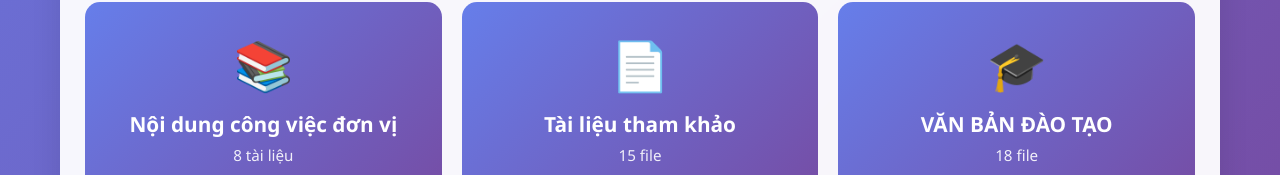
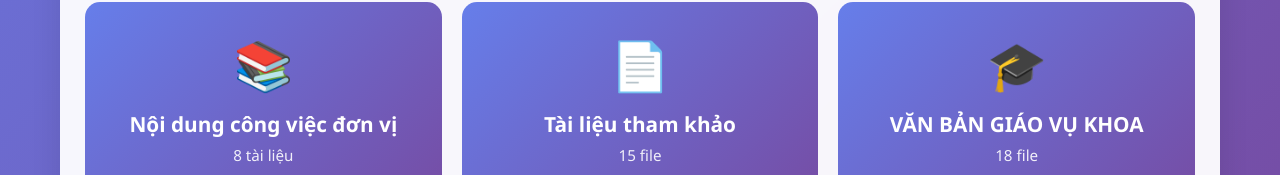
Before and after one commit to nguyenduchiep2208-gif/KHOTAILIEU, a plain HTML site: page index.html in a window 1280 px wide. Shown: the part 777-952 px from the top of the page. Drawn offline with Linux system fonts and the light colour scheme.

Commit message:
Update index.html

```diff
--- a/index.html
+++ b/index.html
@@ -291,7 +291,7 @@
 
                     <div class="folder-item" onclick="openFolder('van-ban-dao-tao')">
                         <div class="folder-icon">🎓</div>
-                        <div class="folder-name">VĂN BẢN ĐÀO TẠO</div>
+                        <div class="folder-name">VĂN BẢN GIÁO VỤ KHOA</div>
                         <div class="folder-count">18 file</div>
                         <div class="folder-description">Tài liệu đào tạo và giáo trình</div>
                     </div>
```
